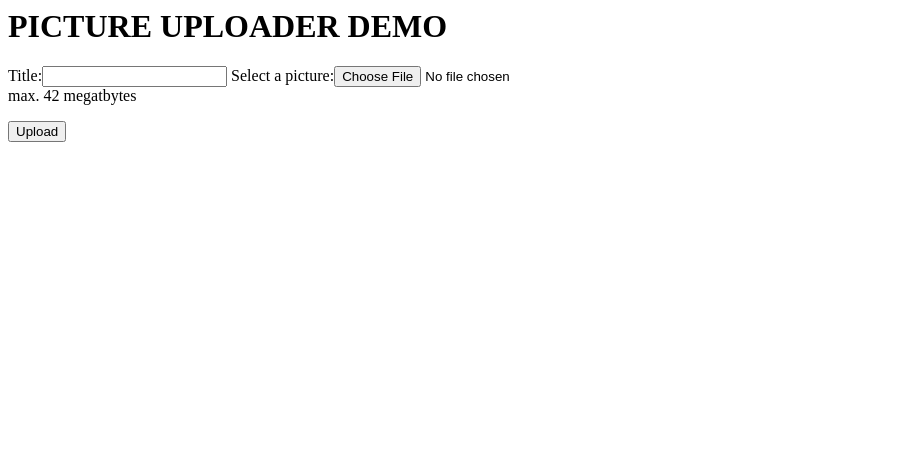
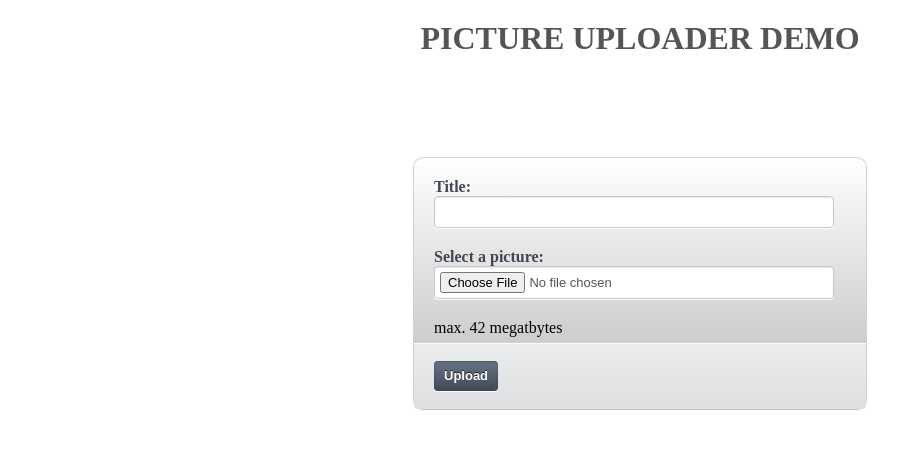
Before and after one commit to ycshao/img_site, a Django app: template img_site/templates/upload_img.html in a window 1280 px wide. Shown: the top 449 px of the page, without its empty margins (0-922 px from the left). Run offline with Django 3.2, Linux system fonts and the light colour scheme; the template is opened without the code that fills it: values that come from a table or form of the project are taken from there, others are empty; parts of the project's set-up code (start-up, migrations or seed data) failed here and were passed over.

Commit message:
use css for the page.

```diff
--- /dev/null
+++ b/img_site/media/style.css
@@ -0,0 +1,88 @@
+h1 {
+	color: #555;
+	font: 'Droid Sans', Arial, 'Helvetica Neue', 'Lucida Grande', sans-serif;
+	margin: 20px;
+	text-align: center;
+	display: block;
+}
+form {
+  	background: -webkit-linear-gradient(top, #fff, #bbbbbb);
+	background: -moz-linear-gradient(top, #fff, #bbbbbb);
+	background: -ms-linear-gradient(top, #fff, #bbbbbb);
+	background: -o-linear-gradient(top, #fff, #bbbbbb);
+  	border: 1px solid #d0d2d5;
+	border-bottom: 1px solid #bebfc2;
+	border-radius: 10px;
+	margin: 100px auto;
+	padding: 20px;
+	width: 412px;
+}
+label {
+	color: #404853;
+	display: block;
+	font-weight: bold;
+}
+input {
+  	background: #fff;
+	border: 1px solid #c6c9cc;
+	border-radius: 4px;
+	box-shadow: inset 0 1px 1px rgba(0, 0, 0, 0.1), 0 1px 0 #fff;
+	color: #555;
+	font: 13px/20px 'Droid Sans', Arial, 'Helvetica Neue', 'Lucida Grande', sans-serif;
+	margin: 0 0 20px 0;
+	padding: 5px;
+	width: 400px;
+}
+fieldset {
+  	background: -webkit-linear-gradient(top, #ebeced, #dedfe0);
+	background: -moz-linear-gradient(top, #ebeced, #dedfe0);
+	background: -ms-linear-gradient(top, #ebeced, #dedfe0);
+	background: -o-linear-gradient(top, #ebeced, #dedfe0);
+	border: none;
+	border-top: 1px solid #d0d2d5;
+	border-radius: 0 0 4px 4px;
+	box-shadow: inset 0 1px 0 rgba(255, 255, 255, 0.75);
+	margin: 5px 0 -20px -20px;
+	padding: 18px 20px;
+	width: 412px
+}
+fieldset input {
+  	margin: 0px auto;
+	width: auto;
+}
+#upload_btn, #select_btn {
+  	background: -webkit-linear-gradient(top, #687587, #404853);
+	background: -moz-linear-gradient(top, #687587, #404853);
+	background: -ms-linear-gradient(top, #687587, #404853);
+	background: -o-linear-gradient(top, #687587, #404853);
+	margin: 0px auto;
+	border: none;
+	box-shadow: inset 0 1px 2px rgba(0, 0, 0, 0.3), 0 1px 0 rgba(255, 255, 255, 0.75);
+	color: #fff;
+	font-weight: bold;
+	float: left;
+	padding: 5px 10px;
+	text-shadow: 0 -1px 0 rgba(0, 0, 0, 0.6);
+}
+#upload_btn:hover {
+	background: -webkit-linear-gradient(top, #5a6675, #333942);
+	background: -moz-linear-gradient(top, #5a6675, #333942);
+	background: -ms-linear-gradient(top, #5a6675, #333942);
+	background: -o-linear-gradient(top, #5a6675, #333942);
+}
+#upload_btn:active {
+	background: #333942;
+	box-shadow: inset 0 1px 2px rgba(0, 0, 0, 0.75), 0 1px 0 rgba(255, 255, 255, 0.75);
+}
+fieldset label {
+	color: #888;
+  	cursor: pointer;
+	float: left;
+	font-size: 12px;
+	font-weight: normal;
+	margin: 5px 0 0 20px;
+}
+fieldset label input {
+  	margin: -2px 2px 0 0;
+	padding: 0;
+}
--- a/img_site/templates/upload_img.html
+++ b/img_site/templates/upload_img.html
@@ -1,12 +1,17 @@
 <html>
 <body>
 	<h1>PICTURE UPLOADER DEMO</h1>
+	<meta http-equiv="Content-type" content="text/html; charset=utf-8">
+	<!-- External CSS File -->
+	<link rel="stylesheet" href="/media/style.css">
 	<form method="post" enctype="multipart/form-data" action=".">{% csrf_token %}
 		{{ form.as_table }}
 		<!--
 		<p>Please choose a picture: <input type="file" name="title" value="File value" id="title"/>
 		-->
-		<p><input type="submit" value="Upload"/></p>
+		<fieldset>
+			<input type="submit" value="Upload" id="upload_btn"/>
+		</fieldset>
 	</form>
 </body>
 </html>
```
